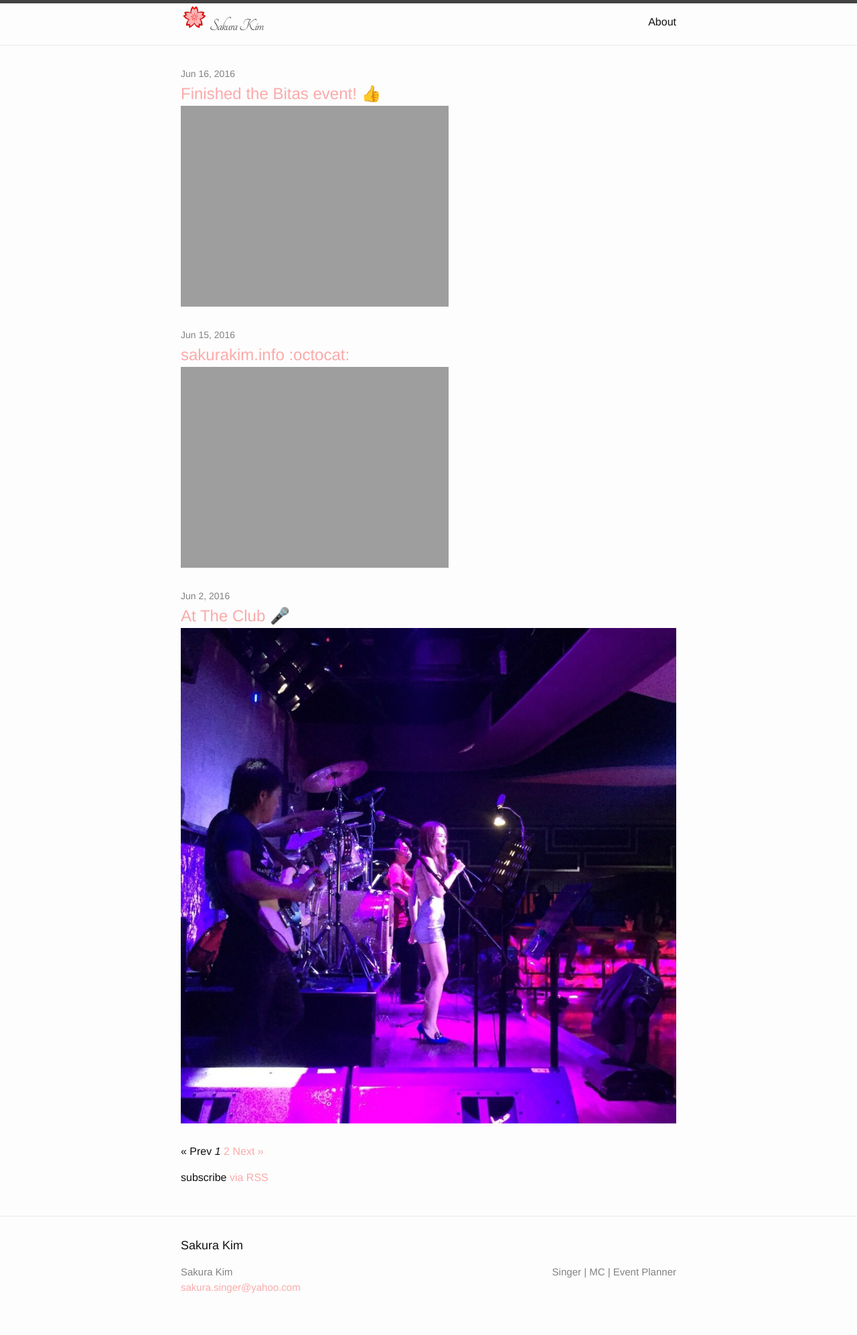
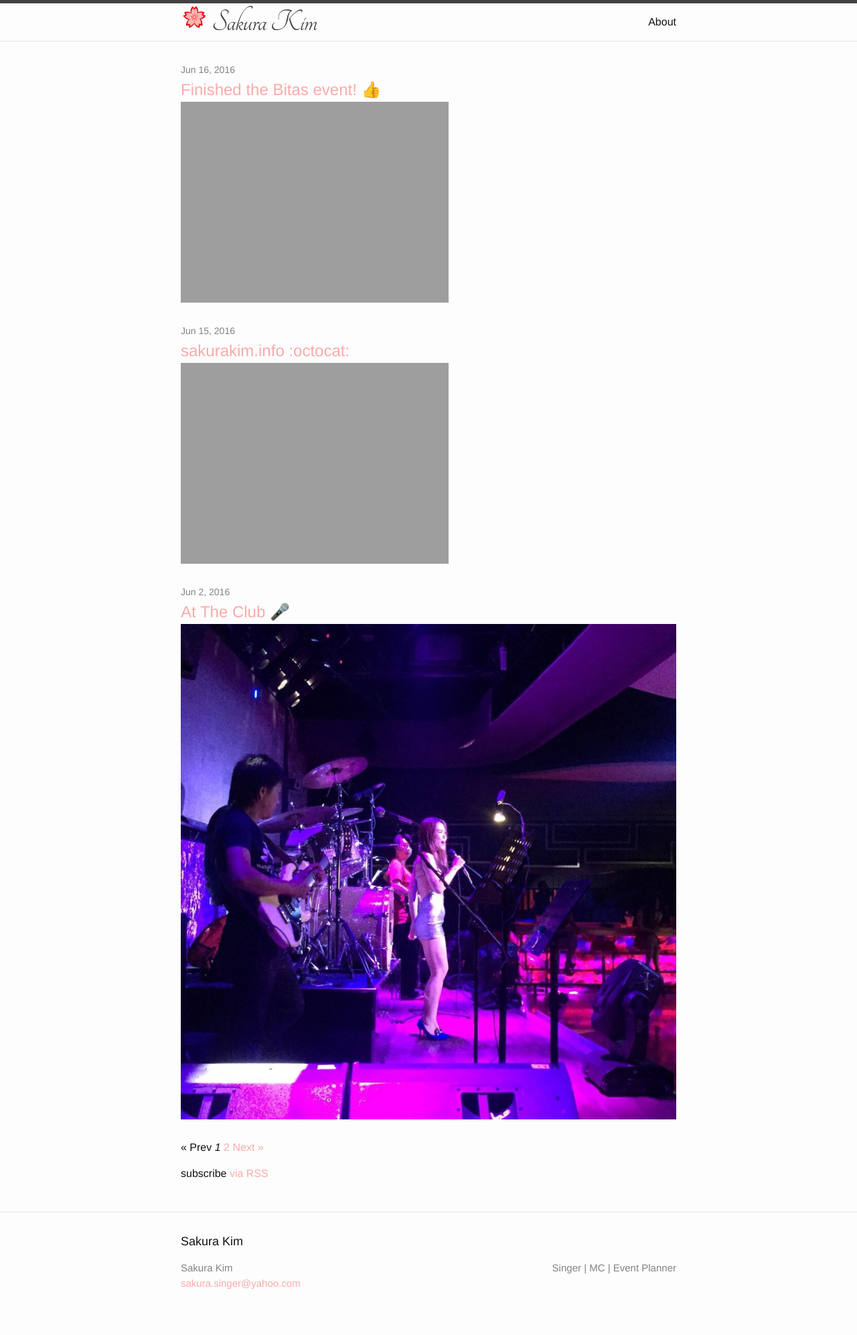
Before and after one commit to sakurakiminfo/sakurakiminfo.github.io, a Jekyll site: the page built from index.html, in a window 1280 px wide. Shown: the whole page at 67% size. Built offline with Jekyll 4.4.1, drawn with Linux system fonts in a browser that asks for light colours; emoji names are drawn with the system emoji font; the list of posts is cut into pages by our own code.

Commit message:
chaning title font size

```diff
--- a/_sass/_layout.scss
+++ b/_sass/_layout.scss
@@ -12,7 +12,7 @@
 
 .site-title {
     font-family: 'Tangerine', serif;
-    font-size: 26px;
+    font-size: 48px;
     font-weight: 300;
     line-height: 56px;
     letter-spacing: -1px;
```
